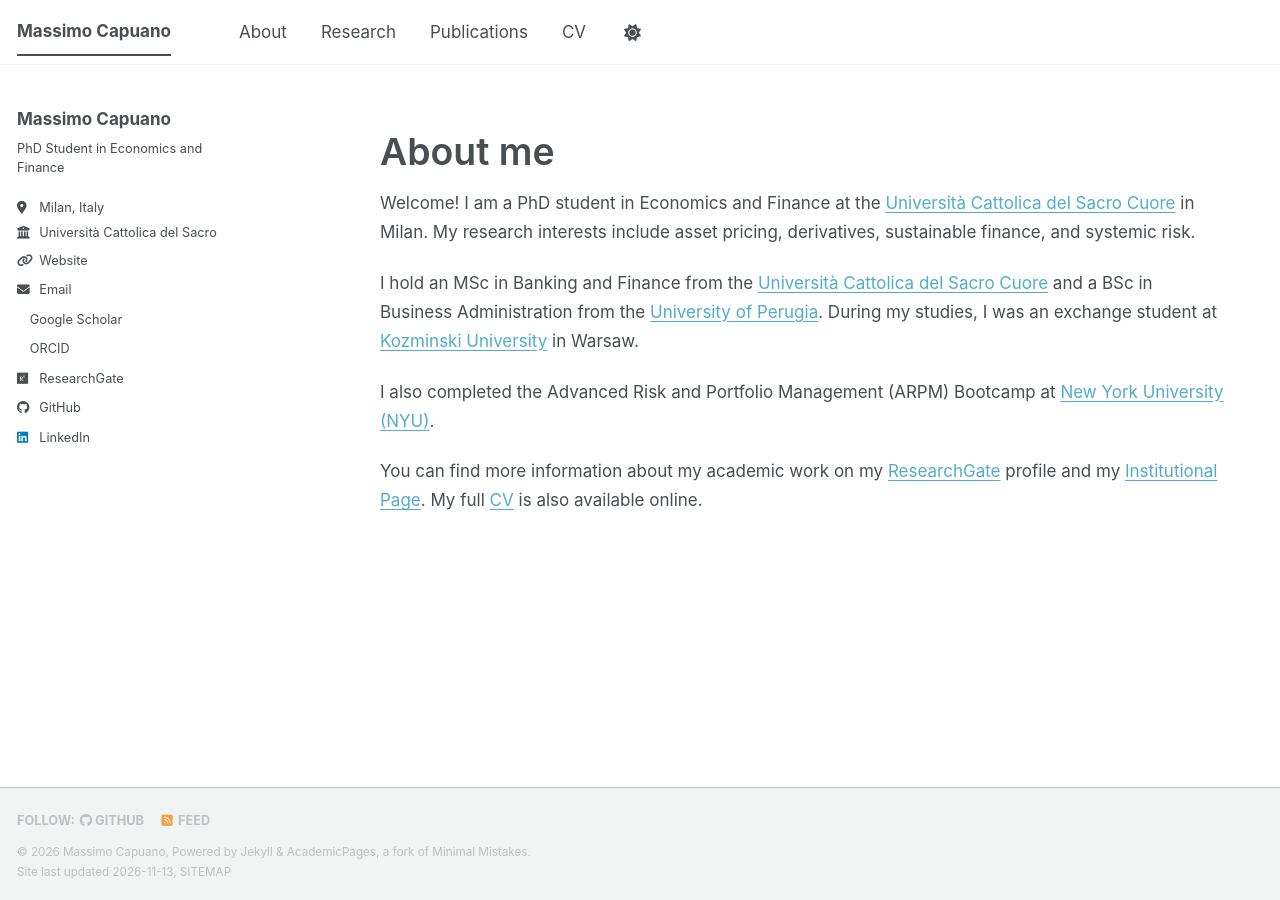
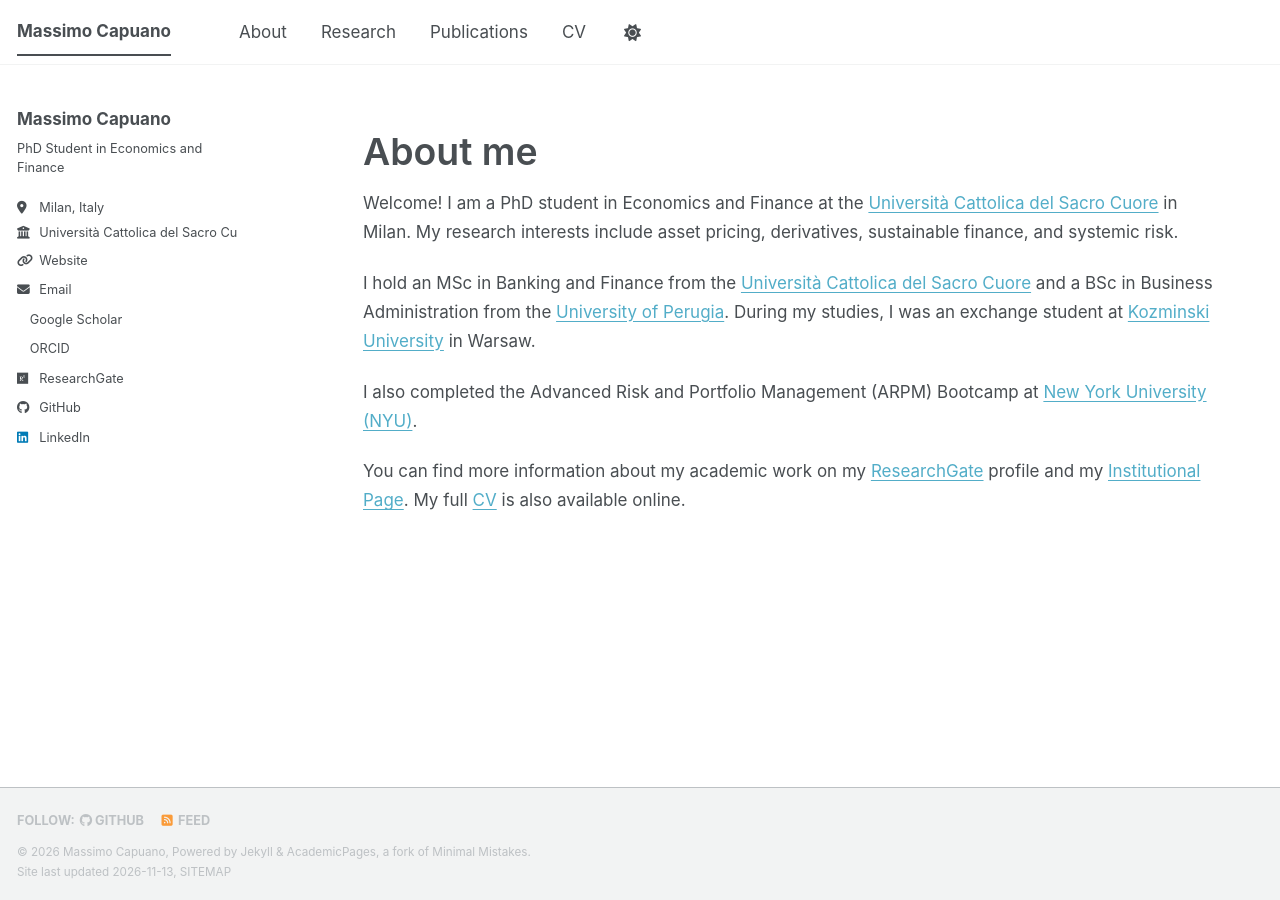
Before and after one commit to capuanomassimo/capuanomassimo.github.io, a Jekyll site: the page built from _pages/about.md, in a window 1280 px wide. Built offline with Jekyll 4.4.1, drawn with Linux system fonts in a browser that asks for light colours; a script bundle is joined from its source files by our own code; a style sheet for code colours, icons or effects is not loaded.

Commit message:
Update main.scss

```diff
--- a/assets/css/main.scss
+++ b/assets/css/main.scss
@@ -118,21 +118,23 @@ a {
   display: none !important;
 }
 
-/* Custom desktop layout: reduce space between sidebar and content */
+/* Custom layout: bring page content closer to the sidebar */
 @media (min-width: 64em) {
 
   .sidebar {
-    width: 200px;
+    width: 220px;
   }
 
   .page {
-    width: calc(100% - 200px);
-    padding-left: 1em;
+    float: right;
+    width: calc(100% - 260px);
+    padding-left: 0;
     padding-right: 2em;
   }
 
   .page__inner-wrap {
-    max-width: 1050px;
+    max-width: 1100px;
+    margin-left: 0;
   }
 
 }
```
